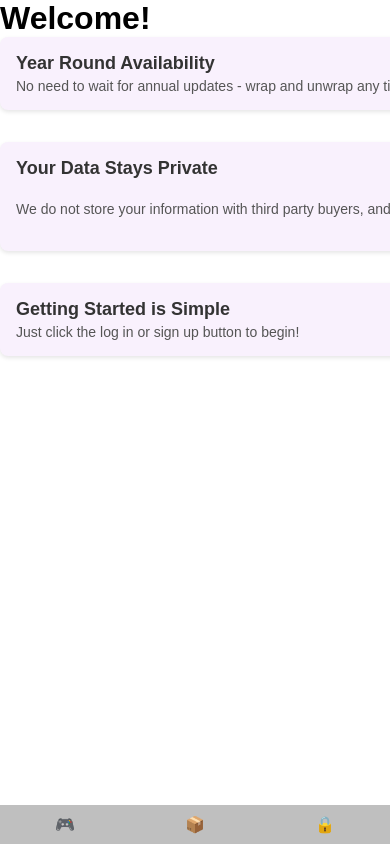
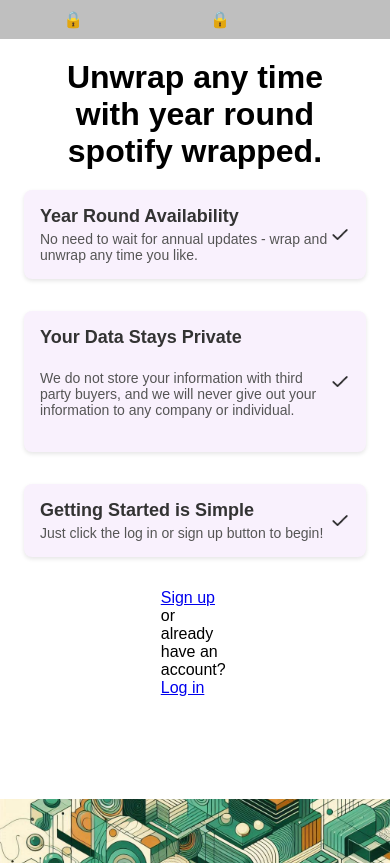
Before and after one commit to GeorgiaTechTeam18/SpotifyWrapper, a Django app: page / in a window 390 px wide; the page is wider, and only the part inside the window is pictured. Run offline with Django 5.2, Linux system fonts and the light colour scheme.

Commit message:
Mobile friendly landing page. TODO: make login or sign up prettier.

```diff
--- a/UserAuth/static/UserAuth/styles.css
+++ b/UserAuth/static/UserAuth/styles.css
@@ -6,6 +6,20 @@
 
 body {
     font-family: Arial, sans-serif;
+}
+
+#Index-main-text {
+    text-align: center;
+    margin-left: 0;
+    margin-right: 0;
+    padding: 20px;
+}
+
+.content-container {
+    max-width: 950px;
+    margin: auto;
+    padding-left: 1.5em;
+    padding-right: 1.51em;
 }
 
 main {
@@ -64,7 +78,7 @@ main {
     display: flex;
     align-items: flex-start;
     justify-content: space-between;
-    width: 1000px; /* Optional: limit the width */
+    width: 100%; /* Optional: limit the width */
     box-shadow: 0 2px 4px rgba(0, 0, 0, 0.1); /* Optional: subtle shadow for depth */
     margin-bottom: 32px; /* 2-line space between items */
 }
@@ -93,22 +107,27 @@ main {
     flex-direction: column;
 }
 
+#loginorsignup {
+    margin-left: 40%;
+    margin-right: 40%;
+}
+
 @media (max-width: 768px) {
     main {
-        padding-right: 0;
-        padding-bottom: 30px;
-    }
-
-    .banner {
-        position: fixed;
-        left: 0;
-        right: 0;
-        bottom: 0;
-        z-index: 0;
+        padding-right: unset;
+        min-height: 100vh;
+        min-height: calc(100dvh - 20px);
     }
 
     .side-image {
-        display: none;
+        width: 100%;
+        height: 4em;
+        margin-top: 1em;
+        bottom: 0;
+        top: unset;
+    }
+    .content-container {
+        padding-bottom: 5em;
     }
     .HiddenOnMobile {
         display: none;
--- a/templates/UserAuth/base.html
+++ b/templates/UserAuth/base.html
@@ -12,33 +12,29 @@
 <div class="banner">
     <ul class="icon-menu">
         <li class="icon-section">
-            {% if is_authenticated %}
+            {% if user.is_authenticated %}
                 <a href="{% url 'deepcut' %}">
                     🎮<span class="HiddenOnMobile"> Play Deep Cut</span>
                 </a>
                 {% else %}
                 <a href="{% url 'login' %}">
-                    🎮<span class="HiddenOnMobile"> Play Deep Cut</span>
+                    🔒<span class="HiddenOnMobile"> Log in</span>
                 </a>
             {% endif %}
         </li>
         <li class="icon-section">
-            {% if is_authenticated %}
+            {% if user.is_authenticated %}
                 <a href="{% url 'home' %}">
                     📦<span class="HiddenOnMobile">Generate Wrap</span>
                 </a>
             {% else %}
                 <a href="{% url 'login' %}">
-                    📦<span class="HiddenOnMobile">Generate Wrap</span>
+                    🔒<span class="HiddenOnMobile">Sign up</span>
                 </a>
             {% endif %}
         </li>
-        <li class="icon-section">
-            {% if not is_authenticated %}
-                <a href="{% url 'login' %}">
-                    🔒 <span class="HiddenOnMobile">Log in</span>
-                </a>
-            {% else %}
+        <li>
+            {% if is_authenticated %}
                 <a href="{% url 'logout' %}">
                     🚪<span class="HiddenOnMobile">Log Out</span>
                 </a>
--- a/templates/UserAuth/index.html
+++ b/templates/UserAuth/index.html
@@ -1,7 +1,10 @@
 {% extends 'UserAuth/base.html' %}
 {% load static %}
 {% block body %}
-    <h1>Welcome!</h1>
+    <div class="content-container">
+        <div id="Index-main-text">
+        <h1>Unwrap any time with year round spotify wrapped.</h1>
+        </div>
         <div>
             <ul>
                 <li class="IndexAboutInfo">
@@ -39,5 +42,11 @@
                     <img src="{% static 'UserAuth/checkmark.png' %}">
                 </li>
             </ul>
+            <div id="loginorsignup">
+
+                <p><a href="{% url 'signup' %}">Sign up</a> or already have an account? <a href="{% url 'login' %}">Log in</a></p>
             </div>
+        </div>
+    </div>
+
 {% endblock %}
```
Lines whose indentation alone changed are shown as unchanged.
